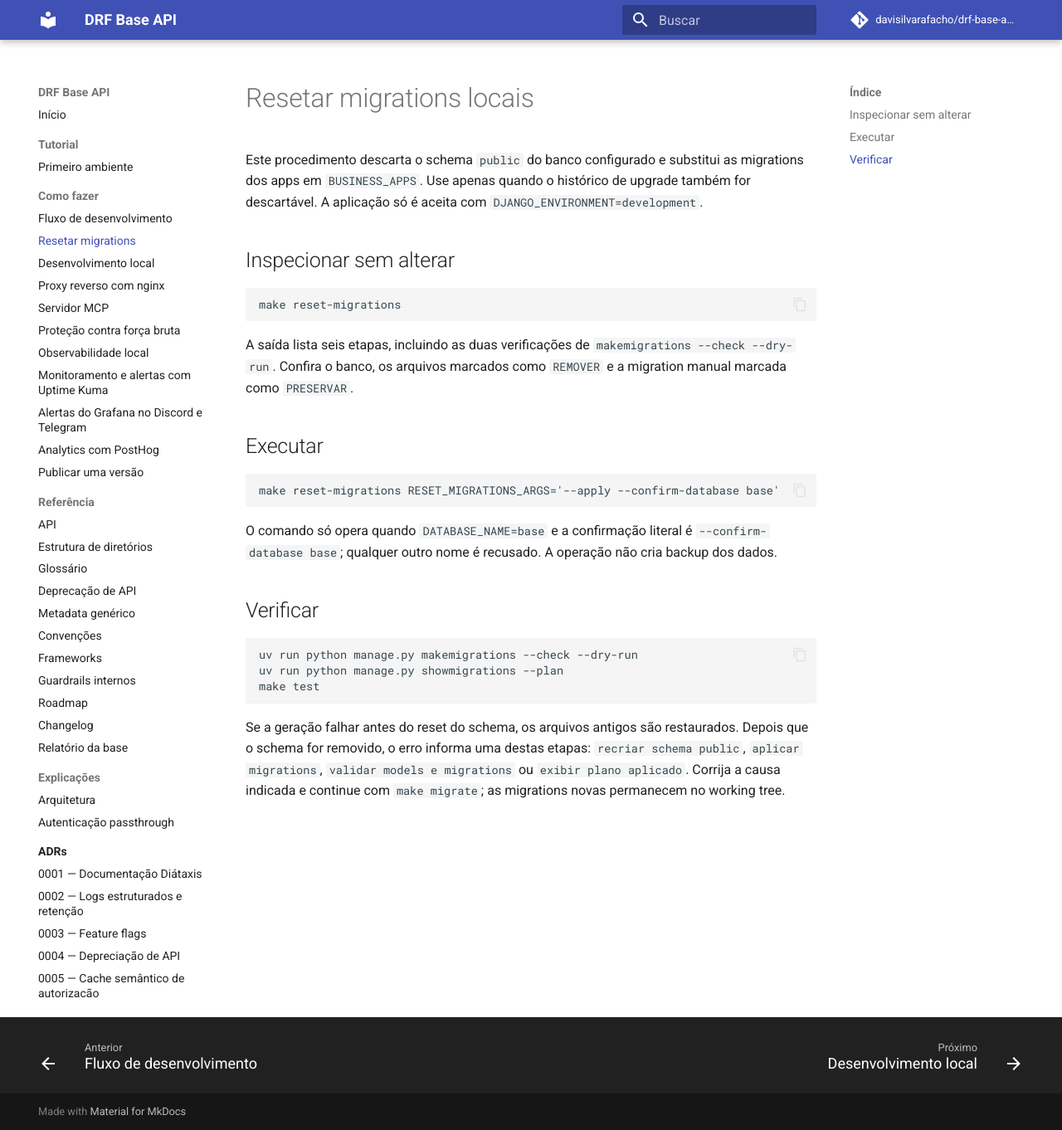
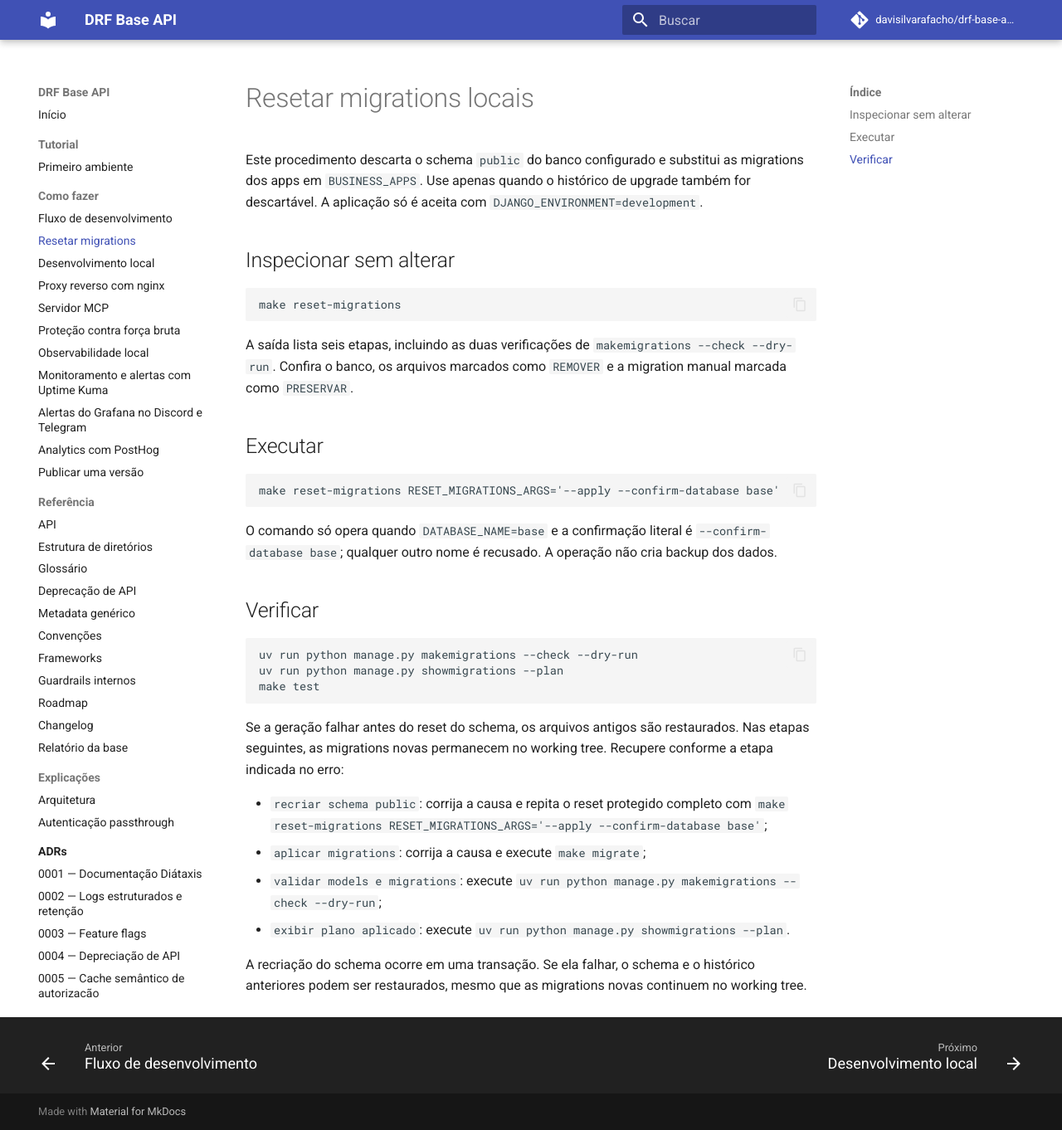
Before and after one commit to davisilvarafacho/django-api-startup-template, an MkDocs documentation site: the page built from docs/how-to/resetar-migrations.md, in a window 1280 px wide and 1362 px high. Shown: the whole window at 83% size. Built offline with MkDocs 1.6.1 and Material for MkDocs 9.7.7, drawn with Linux system fonts in a browser that asks for light colours; comment, search, counter and statistics services are not loaded.

Commit message:
fix: corrigir achados finais do reset de migrations

````diff
--- a/docs/how-to/resetar-migrations.md
+++ b/docs/how-to/resetar-migrations.md
@@ -35,7 +35,18 @@ make test
 ```
 
 Se a geração falhar antes do reset do schema, os arquivos antigos são
-restaurados. Depois que o schema for removido, o erro informa uma destas etapas:
-`recriar schema public`, `aplicar migrations`, `validar models e migrations` ou
-`exibir plano aplicado`. Corrija a causa indicada e continue com `make migrate`;
-as migrations novas permanecem no working tree.
+restaurados. Nas etapas seguintes, as migrations novas permanecem no working
+tree. Recupere conforme a etapa indicada no erro:
+
+- `recriar schema public`: corrija a causa e repita o reset protegido completo
+  com
+  `make reset-migrations RESET_MIGRATIONS_ARGS='--apply --confirm-database base'`;
+- `aplicar migrations`: corrija a causa e execute `make migrate`;
+- `validar models e migrations`: execute
+  `uv run python manage.py makemigrations --check --dry-run`;
+- `exibir plano aplicado`: execute
+  `uv run python manage.py showmigrations --plan`.
+
+A recriação do schema ocorre em uma transação. Se ela falhar, o schema e o
+histórico anteriores podem ser restaurados, mesmo que as migrations novas
+continuem no working tree.
````
Also changed, not shown: 2 other files.
